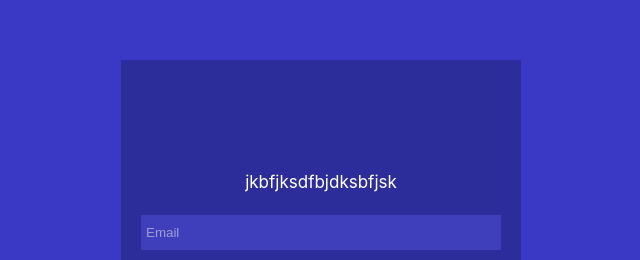
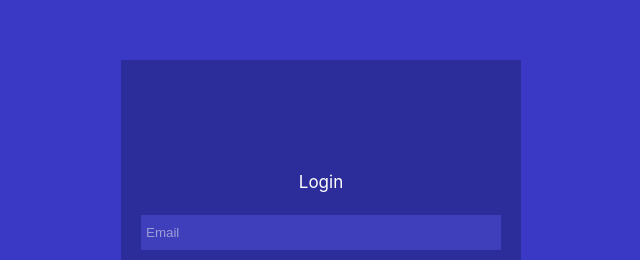
Before and after one commit to tesla2324/rifbom, a React (Vite) app: page / in a window 1280 px wide. Shown: the part 140-400 px from the top of the page, without its empty margins (319-959 px from the left). Built offline with nearby package versions, Linux system fonts and the light colour scheme.

Commit message:
Add title

```diff
--- a/src/screens/Login/index.jsx
+++ b/src/screens/Login/index.jsx
@@ -5,7 +5,7 @@ const Login = () => {
     <div className="background">
       <div className="formContainer">
         <div className="form">
-          <p className="title">jkbfjksdfbjdksbfjsk</p>
+          <p className="title">Login</p>
           <div className="inputContainer">
             <input className="input" placeholder="Email" />
             <input className="input" placeholder="Password" />
```
